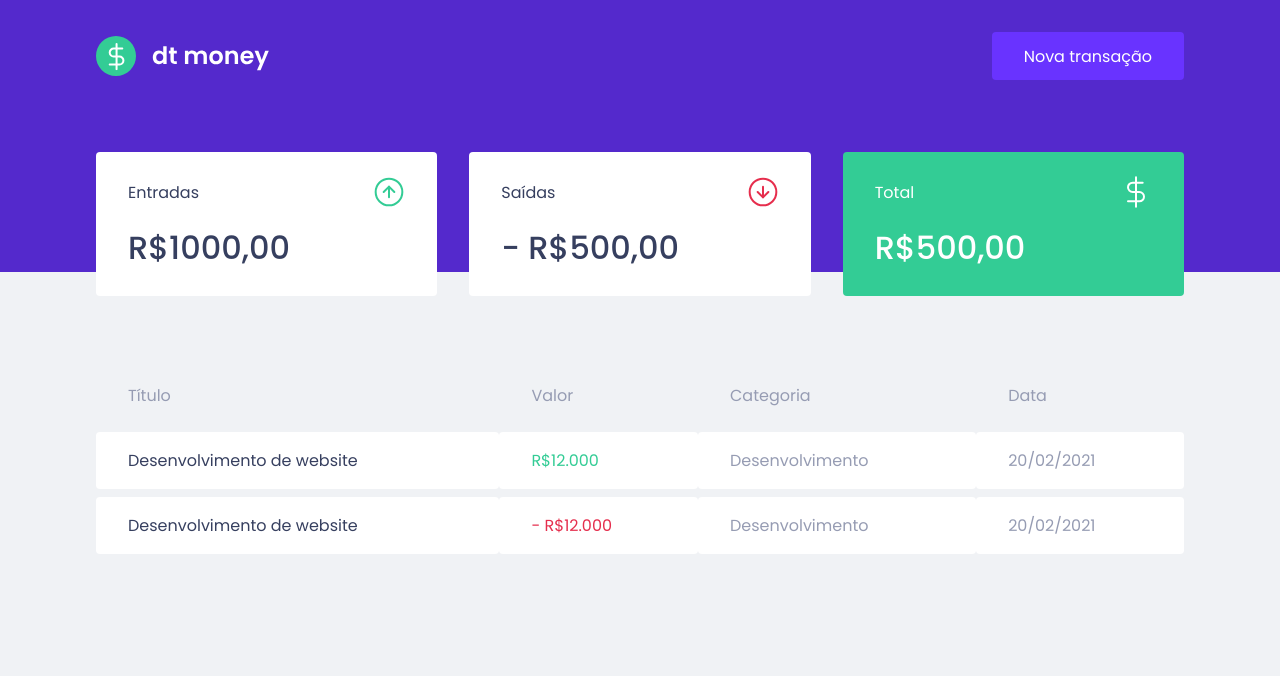
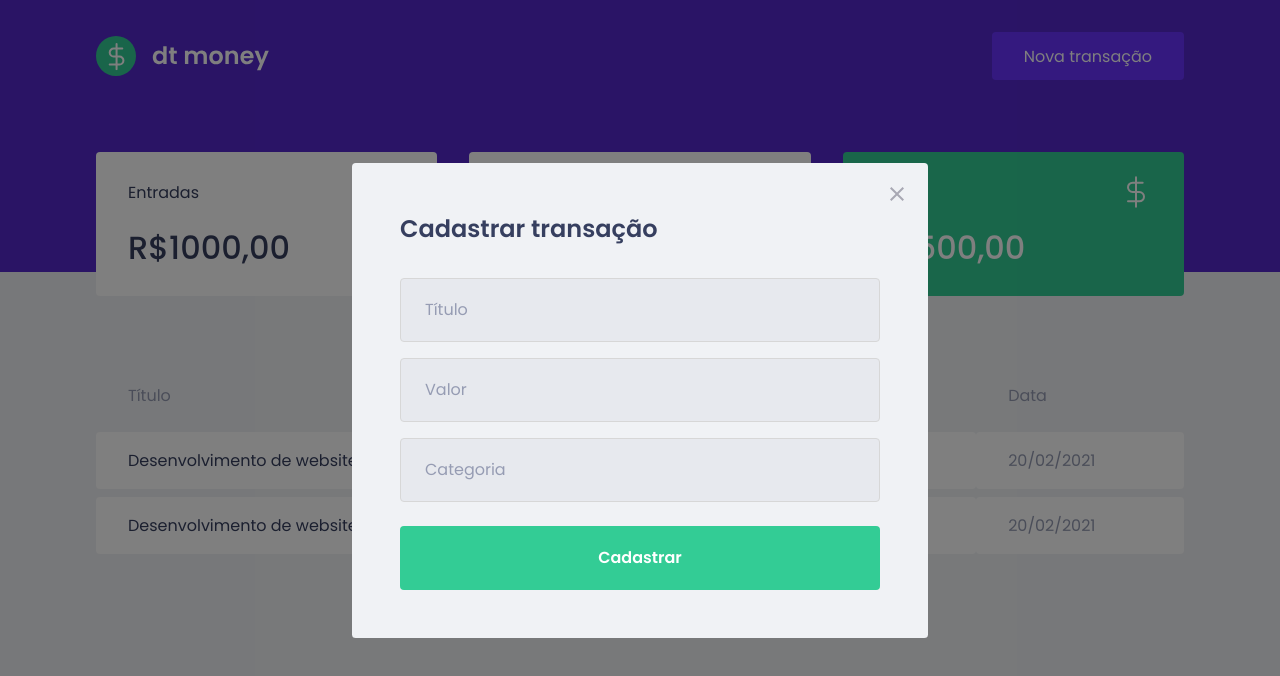
Before and after one commit to viniciusmendite/ignite-dtmoney, a React (Create React App) app: page / in a window 1280 px wide. Both pictures are taken after a click on the button "Nova transação". Shown: the top 676 px of the page. Built offline with nearby package versions, Linux system fonts and the light colour scheme; no server answers; what miragejs would draw is missing.

Commit message:
style in modal

```diff
--- a/package.json
+++ b/package.json
@@ -7,6 +7,7 @@
     "miragejs": "^0.1.41",
     "react": "^17.0.1",
     "react-dom": "^17.0.1",
+    "react-modal": "^3.12.1",
     "react-scripts": "4.0.3",
     "styled-components": "^5.2.1",
     "web-vitals": "^1.0.1"
@@ -19,6 +20,7 @@
     "@types/node": "^12.0.0",
     "@types/react": "^17.0.0",
     "@types/react-dom": "^17.0.0",
+    "@types/react-modal": "^3.12.0",
     "@types/styled-components": "^5.1.9",
     "typescript": "^4.1.2"
   },
--- a/src/App.tsx
+++ b/src/App.tsx
@@ -1,12 +1,30 @@
+import { useState } from 'react';
+import Modal from 'react-modal';
 import { Dashboard } from "./components/Dashboard";
 import { Header } from "./components/Header";
+import { NewTransactionModal } from './components/NewTransactionModal';
 import { GlobalStyle } from "./styles/global";
 
+Modal.setAppElement('#root');
+
 export  function App() {
+  const [isNewTransactionModalOpen, setIsNewTransactionModalOpen] = useState(false);
+
+  function handleOpenNewTransactionModal() {
+    setIsNewTransactionModalOpen(true);
+  }
+
+  function handleCloseNewTransactionModal() {
+    setIsNewTransactionModalOpen(false);
+  }
   return (
     <>
-      <Header />
+      <Header onOpenNewTransactionModal={handleOpenNewTransactionModal}/>
       <Dashboard />
+      <NewTransactionModal
+      isOpen={isNewTransactionModalOpen}
+      onRequestClose={handleCloseNewTransactionModal}
+      />
       <GlobalStyle />
     </>
   );
--- a/src/components/Header/index.tsx
+++ b/src/components/Header/index.tsx
@@ -1,12 +1,16 @@
 import logoImg from '../../assets/logo.svg';
 import { Container, Content } from './styles';
 
-export function Header() {
+interface HeaderProps {
+  onOpenNewTransactionModal: () => void;
+}
+
+export function Header({ onOpenNewTransactionModal }: HeaderProps) {
   return (
     <Container>
       <Content>
         <img src={logoImg} alt="dt money"/>
-        <button type="button">
+        <button type="button" onClick={onOpenNewTransactionModal}>
           Nova transação
         </button>
       </Content>
--- /dev/null
+++ b/src/components/NewTransactionModal/index.tsx
@@ -0,0 +1,34 @@
+import Modal from 'react-modal';
+import closeImg from '../../assets/close.svg';
+import { Container } from './styles';
+
+interface NewTransactionModalProps {
+  isOpen: boolean;
+  onRequestClose: () => void;
+}
+
+export function NewTransactionModal({ isOpen, onRequestClose }: NewTransactionModalProps) {
+  return (
+    <Modal
+      isOpen={isOpen}
+      onRequestClose={onRequestClose}
+      overlayClassName="react-modal-overlay"
+      className="react-modal-content"
+    >
+
+      <button type="button" onClick={onRequestClose} className="react-modal-close">
+        <img src={closeImg} alt="Fechar Modal"/>
+      </button>
+
+      <Container>
+        <h2>Cadastrar transação</h2>
+
+        <input type="text" placeholder="Título"/>
+        <input type="number" placeholder="Valor"/>
+        <input type="text" placeholder="Categoria"/>
+
+        <button type="submit">Cadastrar</button>
+      </Container>
+    </Modal>
+  );
+}
--- /dev/null
+++ b/src/components/NewTransactionModal/styles.ts
@@ -0,0 +1,49 @@
+import styled from 'styled-components';
+
+export const Container = styled.form`
+  h2 {
+    color: var(--text-title);
+    font-size: 1.5rem;
+    margin-bottom: 2rem;
+  }
+
+  input {
+    width: 100%;
+    padding: 0 1.5rem;
+    height: 4rem;
+    border-radius: 0.25rem;
+
+    border: 1px solid #d7d7d7;
+    background: #e7e9ee;
+
+    font-weight: 400;
+    font-size: 1rem;
+
+    &::placeholder {
+      color: var(--text-body);
+    }
+
+    & + input {
+      margin-top: 1rem;
+    }
+  }
+
+  button[type="submit"] {
+    width: 100%;
+    padding: 0 1.5rem;
+    height: 4rem;
+    background: var(--green);
+    color: #fff;
+    border-radius: 0.25rem;
+    border: 0;
+    font-size: 1rem;
+    font-weight: 600;
+    margin-top: 1.5rem;
+
+    transition: filter 0.2s;
+
+    &:hover {
+      filter: brightness(0.9);
+    }
+  }
+`;
--- a/src/styles/global.ts
+++ b/src/styles/global.ts
@@ -50,4 +50,43 @@
     opacity: 0.6;
     cursor: not-allowed;
   }
+
+  .react-modal-overlay {
+    background: rgba(0, 0, 0, 0.5);
+
+    position: fixed;
+    top: 0;
+    bottom: 0;
+    right: 0;
+    left: 0;
+
+    display: flex;
+    align-items: center;
+    justify-content: center;
+  }
+
+  .react-modal-content {
+    width: 100%;
+    max-width: 576px;
+    background: var(--background);
+    padding: 3rem;
+    position: relative;
+    border-radius: 0.24rem;
+    outline: 0;
+  }
+
+  .react-modal-close {
+    position: absolute;
+    right: 1.5rem;
+    top: 1.5rem;
+    border: 0;
+    background: transparent;
+    font-size: 0px;
+
+    transition: filter 0.2s;
+
+    &:hover {
+      filter: brightness(0.8);
+    }
+  }
 `;
```
Also changed, not shown: 1 other file (tests, documents, lock files or other folders).
